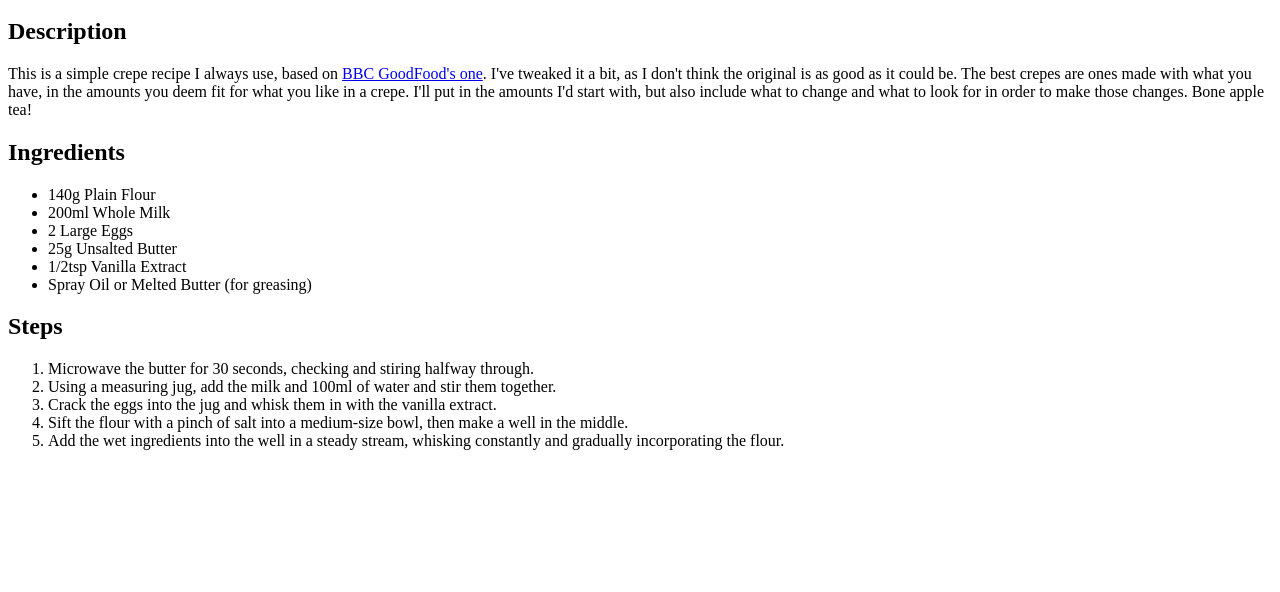
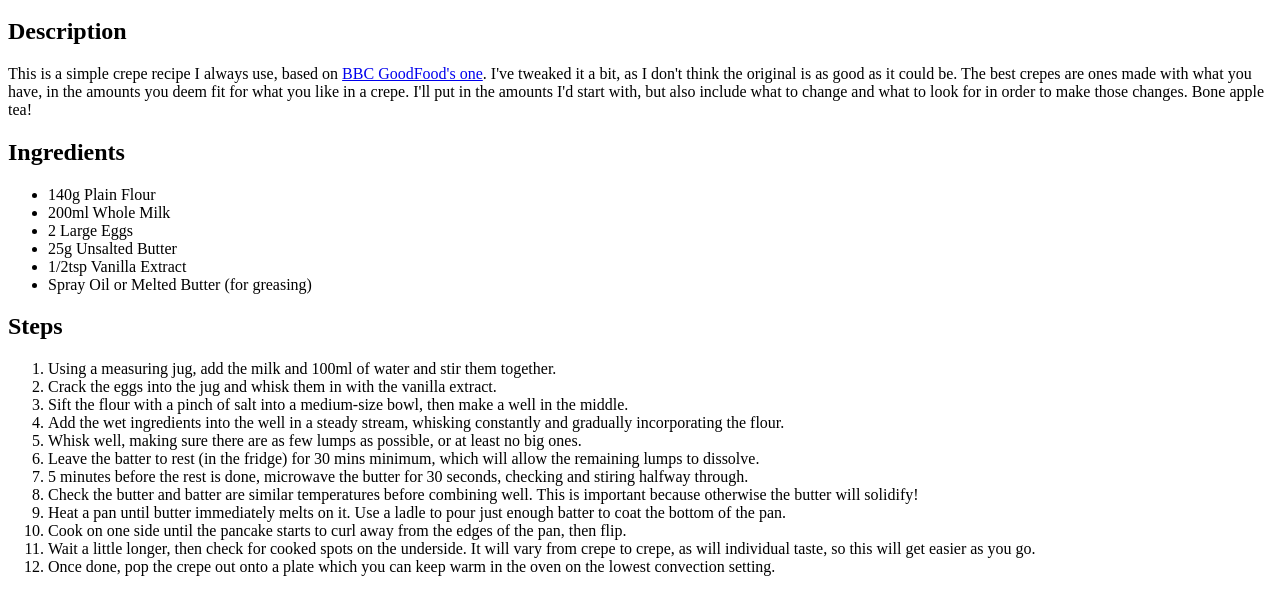
Before and after one commit to prod-innit/odin-recipes, a plain HTML site: page recipes/crepes.html in a window 1280 px wide. Shown: the part 446-1038 px from the top of the page. Before the commit the page ends 912 px from the top, so only its background shows below. Drawn offline with Linux system fonts and the light colour scheme.

Commit message:
Update Steps
Finished writing steps, moved the melted butter
step at the start to somewhere more appropriate.

```diff
--- a/recipes/crepes.html
+++ b/recipes/crepes.html
@@ -29,11 +29,18 @@
     </ul>
     <h2>Steps</h2>
     <ol>
-        <li>Microwave the butter for 30 seconds, checking and stiring halfway through.</li>
         <li>Using a measuring jug, add the milk and 100ml of water and stir them together.</li>
         <li>Crack the eggs into the jug and whisk them in with the vanilla extract.</li>
         <li>Sift the flour with a pinch of salt into a medium-size bowl, then make a well in the middle.</li>
         <li>Add the wet ingredients into the well in a steady stream, whisking constantly and gradually incorporating the flour.</li>
+        <li>Whisk well, making sure there are as few lumps as possible, or at least no big ones.</li>
+        <li>Leave the batter to rest (in the fridge) for 30 mins minimum, which will allow the remaining lumps to dissolve.</li>
+        <li>5 minutes before the rest is done, microwave the butter for 30 seconds, checking and stiring halfway through.</li>
+        <li>Check the butter and batter are similar temperatures before combining well. This is important because otherwise the butter will solidify!</li>
+        <li>Heat a pan until butter immediately melts on it. Use a ladle to pour just enough batter to coat the bottom of the pan.</li>
+        <li>Cook on one side until the pancake starts to curl away from the edges of the pan, then flip.</li>
+        <li>Wait a little longer, then check for cooked spots on the underside. It will vary from crepe to crepe, as will individual taste, so this will get easier as you go.</li>
+        <li>Once done, pop the crepe out onto a plate which you can keep warm in the oven on the lowest convection setting.</li>
     </ol>
 </body>
 </html>
```
